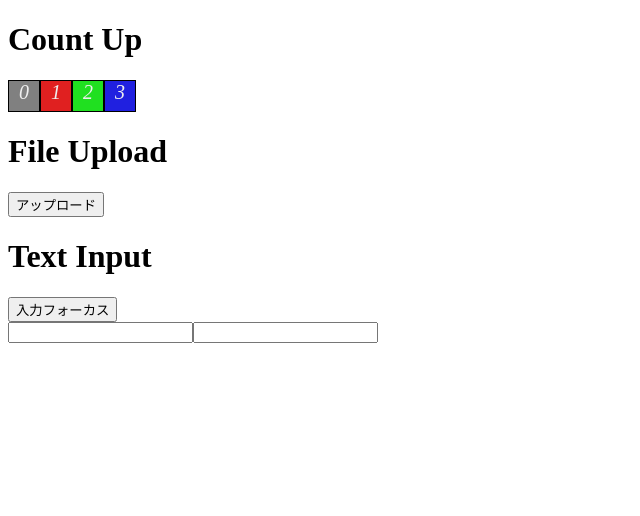
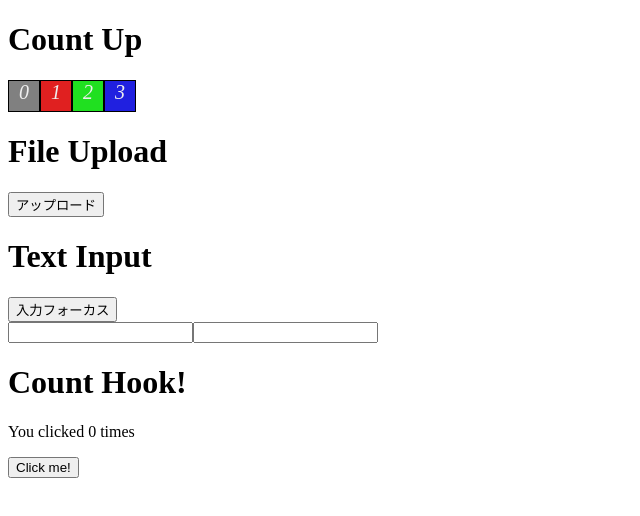
Before and after one commit to kushikushi5969/countUpPractiece2, a React app: page / in a window 1280 px wide. Shown: the top 516 px of the page, without its empty margins (0-640 px from the left). Built offline with nearby package versions, Linux system fonts and the light colour scheme.

Commit message:
Hook使用のカウント作成

```diff
--- a/src/component/App.jsx
+++ b/src/component/App.jsx
@@ -2,6 +2,7 @@ import React from 'react'
 import Rect from './Rect.jsx'
 import Handleupload from './Handleupload.jsx'
 import Input from './Input.jsx'
+import Count from './Count.jsx'
 
 
 
@@ -19,6 +20,8 @@ export default class App extends React.Component {
           <Handleupload />
           <h1>Text Input</h1>
           <Input />
+          <h1>Count Hook!</h1>
+          <Count />
         </>
       )
     }
--- /dev/null
+++ b/src/component/Count.jsx
@@ -0,0 +1,14 @@
+import React, {useState} from 'react'
+
+const Count = () => {
+  const [count, setCount] = useState(0)
+
+  return (
+    <>
+      <p>You clicked {count} times</p>
+      <button onClick={() => setCount(count + 1)}>Click me!</button>
+    </>
+  )
+}
+
+export default Count
```
Also changed, not shown: 1 other file (tests, documents, lock files or other folders).
